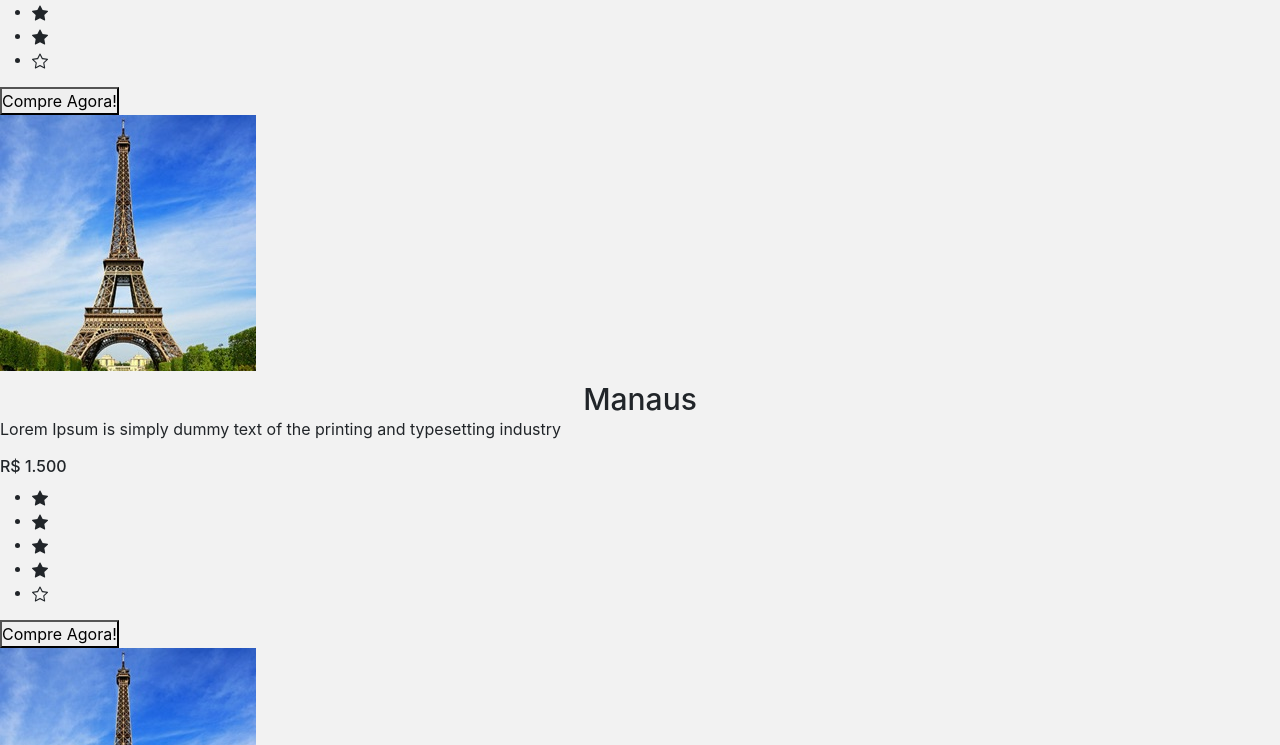
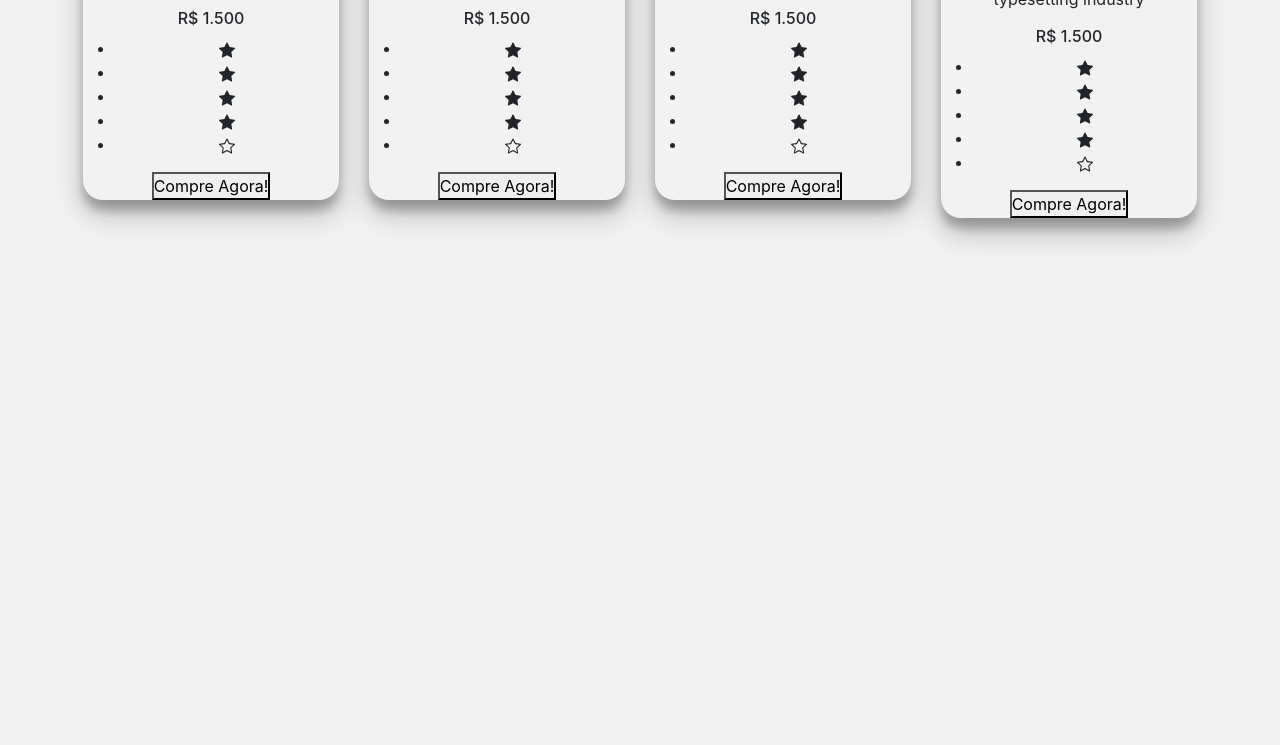
Before and after one commit to mathocihara/Avoca, a plain HTML site: page paginas/pacotes.html in a window 1280 px wide. Shown: the part 474-1219 px from the top of the page. After the commit the page ends 800 px from the top, so only its background shows below. Drawn offline with nearby package versions, Linux system fonts and the light colour scheme.

Commit message:
Introdução de hover e melhorias nas configurações do CSS

```diff
--- a/Paginas Css/pacotes.css
+++ b/Paginas Css/pacotes.css
@@ -15,3 +15,45 @@ h3{
     margin: 0;
     padding-top: 10px;
 }
+
+a{
+    text-decoration: none;
+}
+
+.gallery{
+    display: flex;
+    flex-wrap: wrap;
+    width: 100%;
+    justify-content: center;
+    align-items: center;
+    margin: 50px 0;
+}
+
+.content{
+    width: 20%;
+    margin: 15px;
+    box-sizing: border-box;
+    float: left;
+    text-align: center;
+    border-radius: 20px;
+    cursor: pointer;
+    padding-top: 10px;
+    box-shadow: 0 14px 28px rgba(0, 0, 0, 0.25),
+    0 10px 10px rgba(0, 0, 0, 0.22);
+    transition: .4s;
+    background: #f2f2f2;
+}
+
+.content:hover{
+    box-shadow: 0 3px 6px rgba(0,0,0,0.16),
+    0 3px 6px rgba(0, 0, 0, 0.23);
+    transform: translate(0px, -8px);
+}
+
+img{
+    width: 200px;
+    height: 200px;
+    text-align: center;
+    margin: 0 auto;
+    display: block;
+}
```
